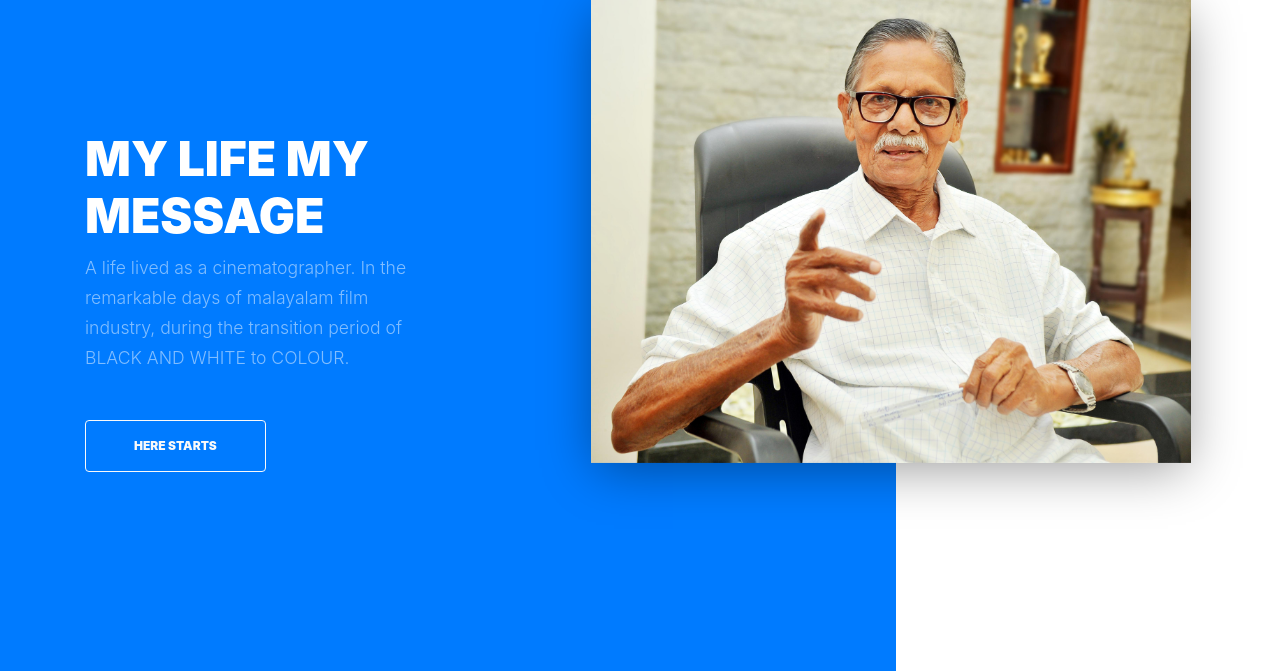
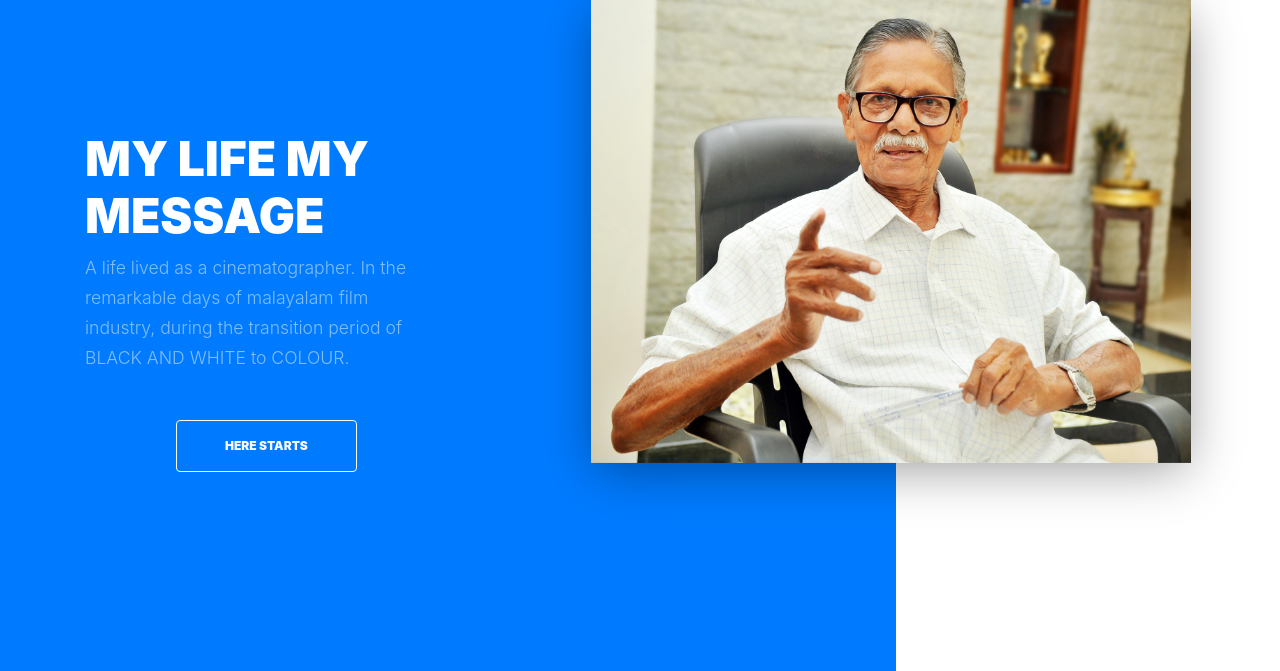
Before and after one commit to nidhin038/tnkrishnankutty, a PHP site: page / in a window 1280 px wide. Shown: the part 141-812 px from the top of the page. Run offline with PHP 8.4, Linux system fonts and the light colour scheme; some web fonts are replaced.

Commit message:
here-starts html

```diff
--- a/home.php
+++ b/home.php
@@ -4,7 +4,7 @@
           <div class="col-lg-4 mr-auto" >
             <h1>MY LIFE MY MESSAGE</h1>
             <p class="mb-5">A life lived as a cinematographer. In the remarkable days of malayalam film industry, during the transition period of BLACK AND WHITE to COLOUR.</p>
-            <p><a href="#" class="btn btn-outline-light py-3 px-5">HERE STARTS</a></p>
+            <p><a href="#" class="btn btn-outline-light py-3 px-5 here-starts">HERE STARTS</a></p>
 
           </div>
           <div class="col-lg-2 ml-auto"  data-aos="fade-up" data-aos-delay="100">
```
